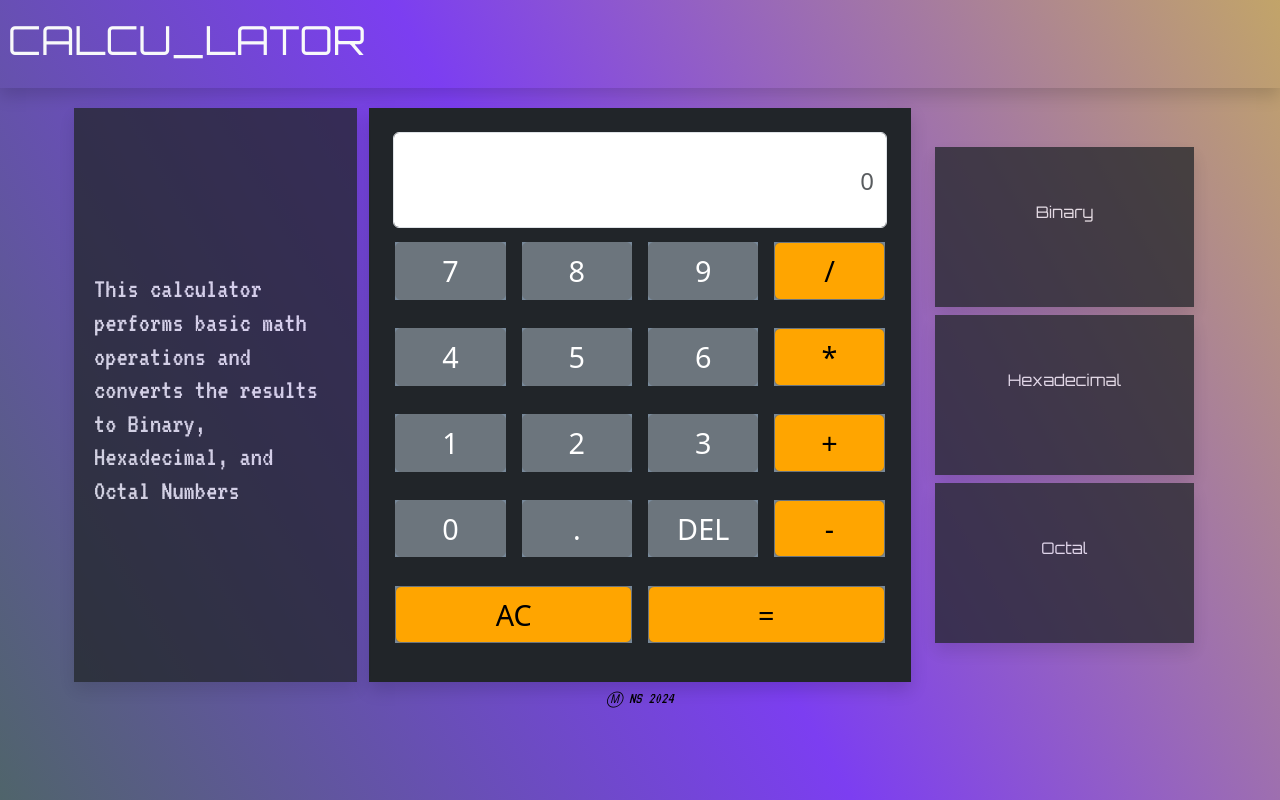
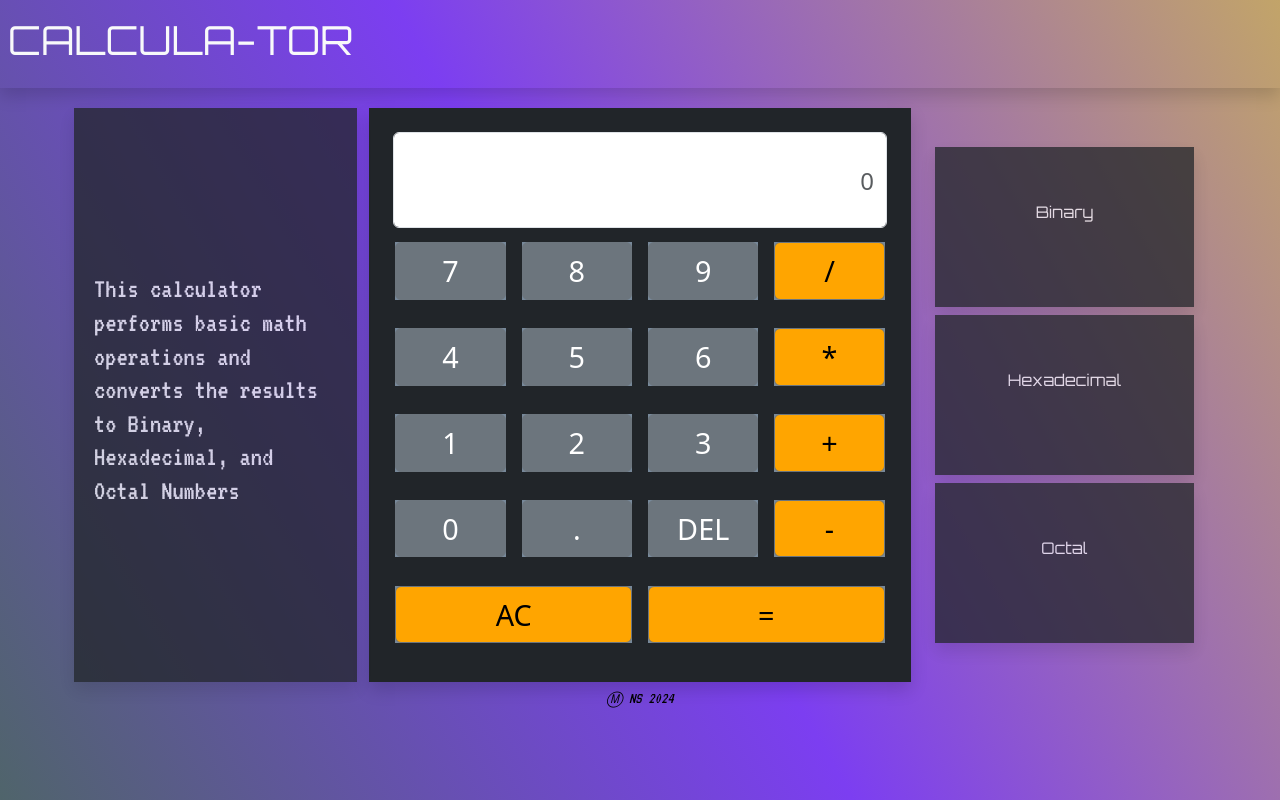
Before and after one commit to nirajan128/Calculator, a website: page src/index.html in a window 1280 px wide. Drawn offline with nearby package versions, Linux system fonts and the light colour scheme.

Commit message:
updated readme and package name

```diff
--- a/package.json
+++ b/package.json
@@ -1,5 +1,5 @@
 {
-  "name": "calcu_lator",
+  "name": "calcula-tor",
   "version": "1.0.0",
   "description": "A calculator that performs basic math operations and converts the result to Binary, Hexadecimal, and Octal values",
   "main": "src/index.js",
--- a/src/index.html
+++ b/src/index.html
@@ -10,7 +10,7 @@
 <body class="gradient-background">
     <nav class="navbar shadow">
         <div class="container-fluid p-2 d-flex flex-row justify-content evenly">
-            <div class="logo"><h1 class="orbitron text-light logo">CALCU_LATOR</h1></div>
+            <div class="logo"><h1 class="orbitron text-light logo">CALCULA-TOR</h1></div>
         </div>
     </nav>
     <main>
```
Also changed, not shown: README.md.
